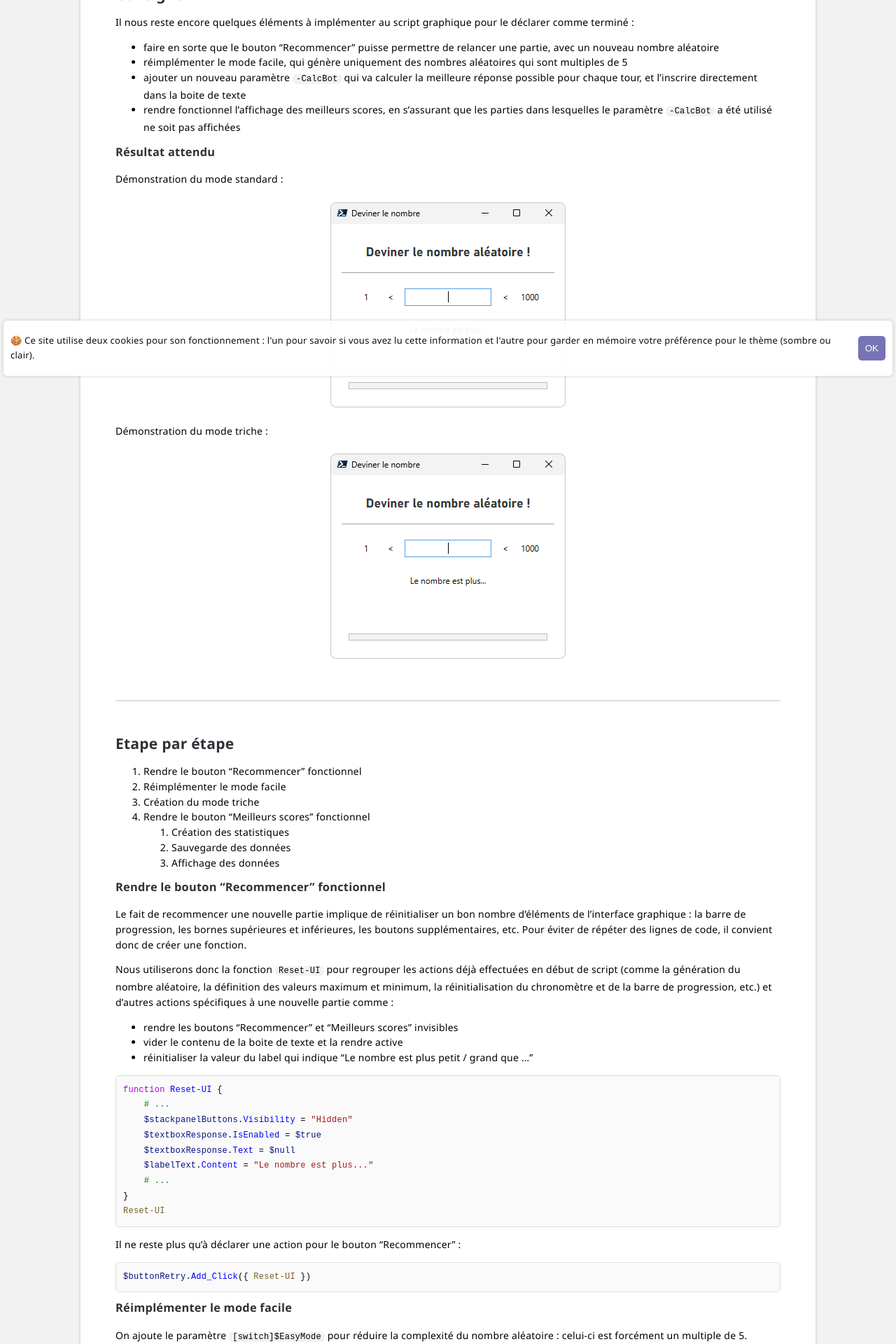
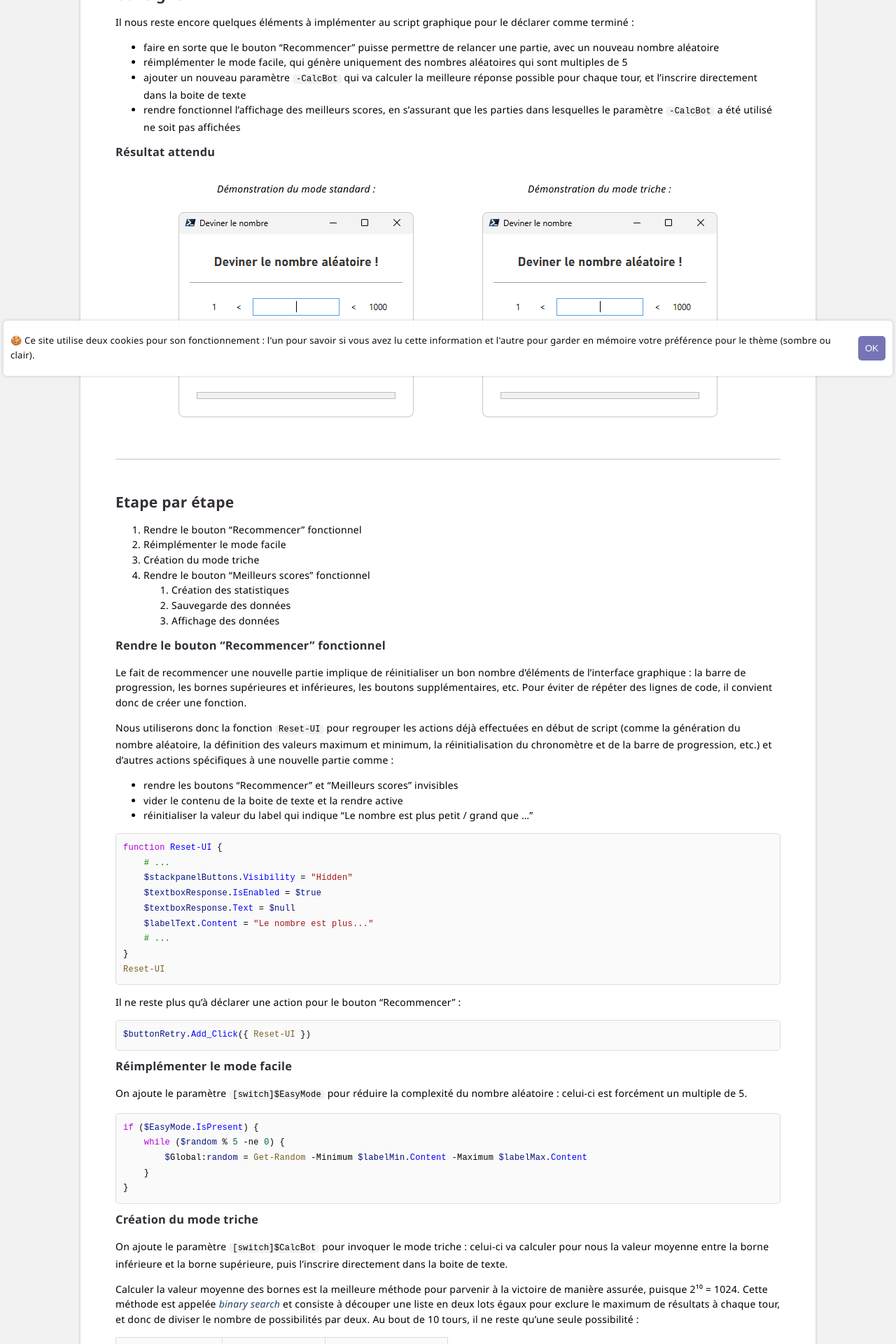
Before and after one commit to leobouard/leobouard.github.io, a Jekyll site: the page built from _posts/2022-12-01-cours-pratique-powershell-010.md, in a window 1280 px wide. Shown: the part 358-2278 px from the top of the page at 70% size. Built offline with Jekyll 4.4.1, drawn with Linux system fonts in a browser that asks for light colours; some web fonts are replaced.

Commit message:
Modification de l'affichage des résultats attendus

```diff
--- a/_posts/2022-12-01-cours-pratique-powershell-010.md
+++ b/_posts/2022-12-01-cours-pratique-powershell-010.md
@@ -22,13 +22,16 @@ Il nous reste encore quelques éléments à implémenter au script graphique pou
 
 ### Résultat attendu
 
-Démonstration du mode standard :
-
-![Démonstration du résultat attendu pour la partie 10](/assets/images/resultat-cours-powershell-010.webp)
-
-Démonstration du mode triche :
-
-![Démonstration du résultat attendu pour la partie 10 (mode triche actif)](/assets/images/resultat-cours-powershell-010-mode-triche.webp)
+<div style="display: flex; justify-content: space-evenly; flex-wrap: wrap; text-align: center; font-style: italic;">
+    <div>
+        <p>Démonstration du mode standard :</p>
+        <img src="/assets/images/resultat-cours-powershell-010.webp" alt="Démonstration du résultat attendu pour la partie 10">
+    </div>
+    <div>
+        <p>Démonstration du mode triche :</p>
+        <img src="/assets/images/resultat-cours-powershell-010-mode-triche.webp" alt="Démonstration du résultat attendu pour la partie 10 (mode triche actif)">
+    </div>
+</div>
 
 ---
 
```
